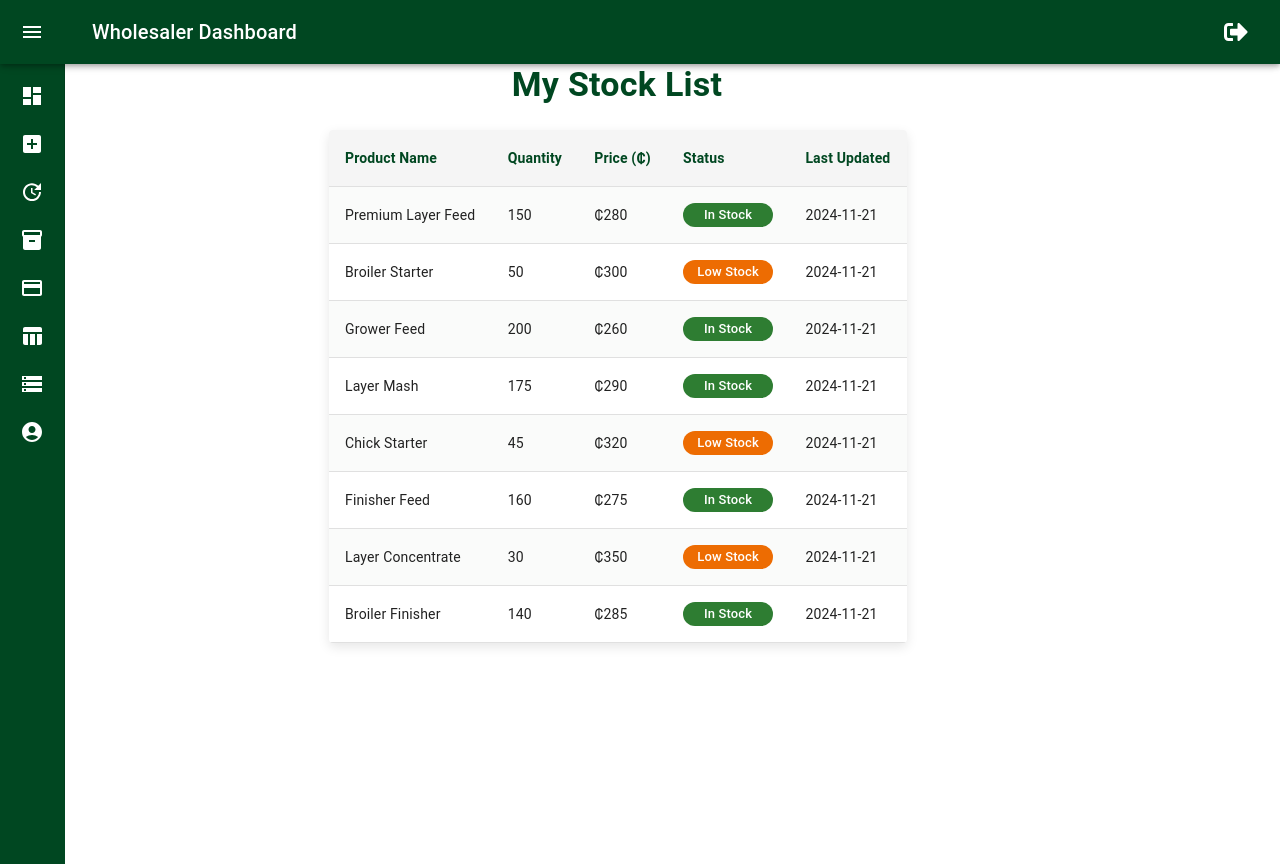
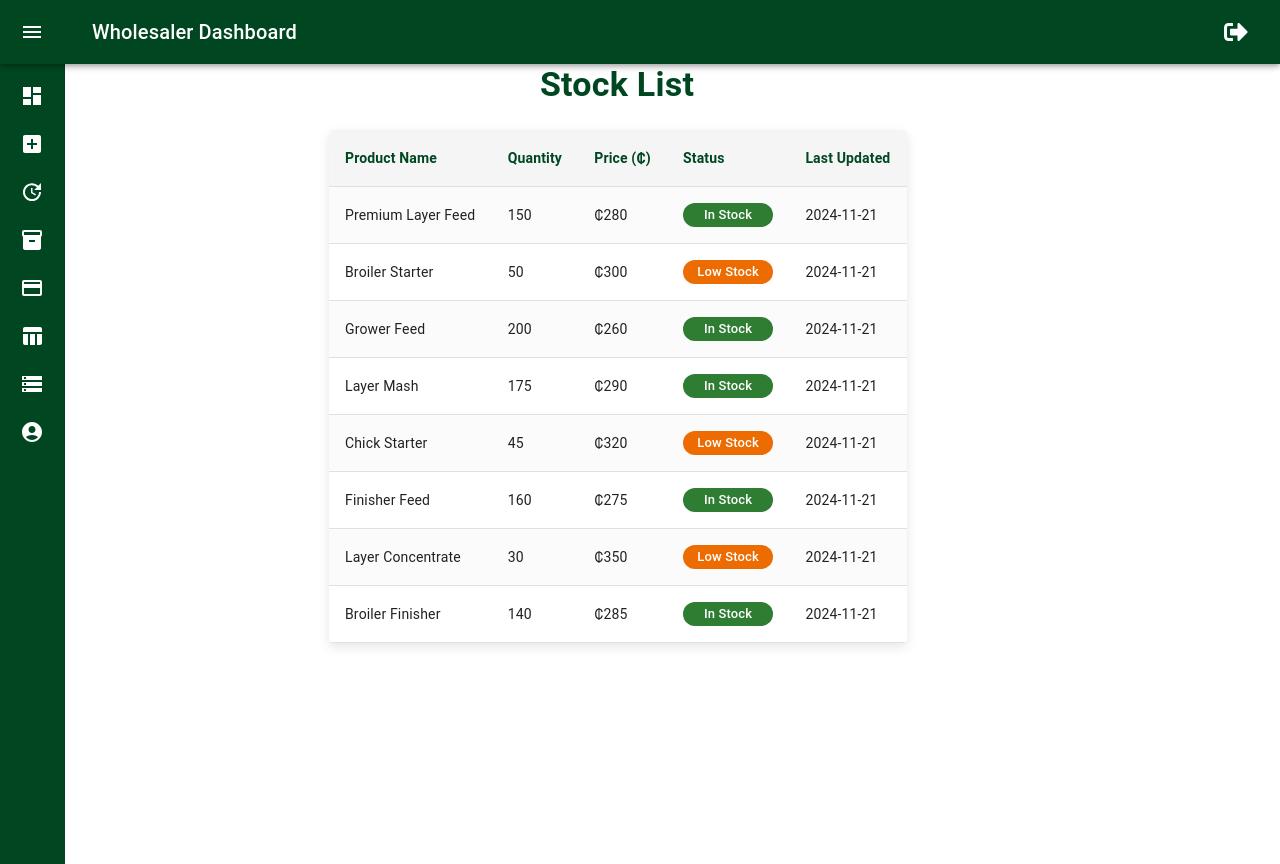
Before and after one commit to Farmera-Project/farmera-app, a React (Vite) app: page /wholesaler-dashboard/stock-list in a window 1280 px wide. Built offline with nearby package versions, Linux system fonts and the light colour scheme.

Commit message:
did some changes in in the stock list page

```diff
--- a/src/pages/WholesalerDashboard/StockList.jsx
+++ b/src/pages/WholesalerDashboard/StockList.jsx
@@ -105,7 +105,7 @@ const StockList = () => {
             color="#004721"
             gutterBottom
           >
-            My Stock List
+             Stock List
           </Typography>
         </Box>
 
```
